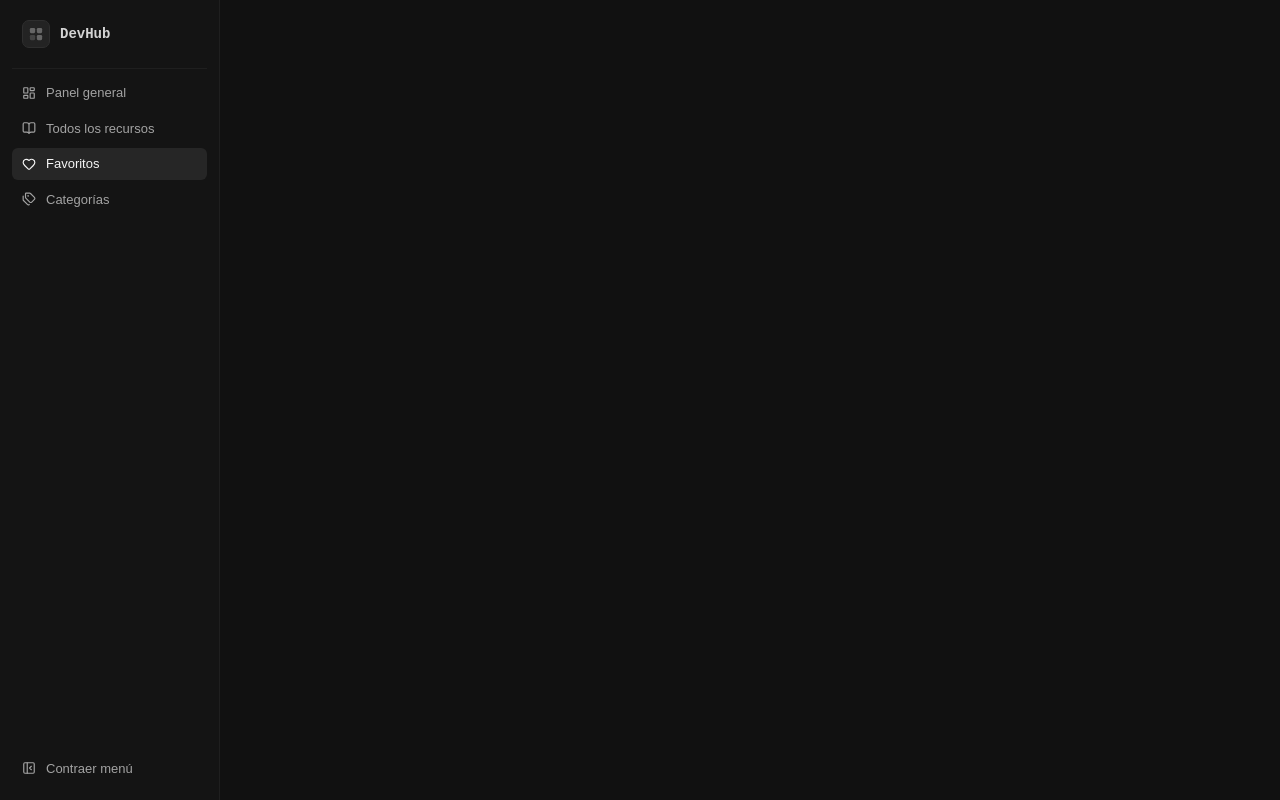
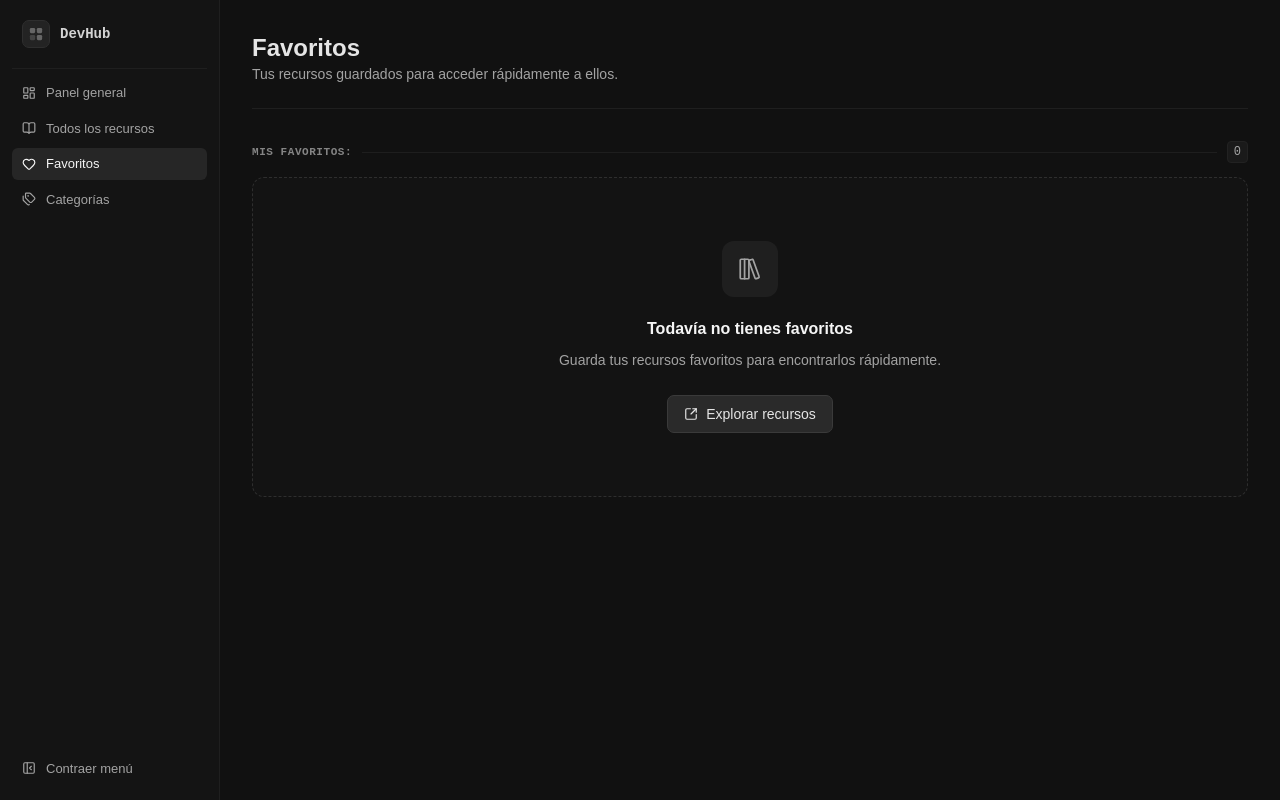
Before and after one commit to juanfeoru/devhub, a React (Vite) app: page /favorites in a window 1280 px wide. Built offline with nearby package versions, Linux system fonts and the light colour scheme.

Commit message:
feat: añadir pagina de favoritos

```diff
--- a/src/App.tsx
+++ b/src/App.tsx
@@ -1,6 +1,7 @@
 import { Route, Routes } from 'react-router';
 import AppLayout from './components/layout/AppLayout';
 import ResourcesPage from './pages/ResourcesPage';
+import FavoritesPage from './pages/FavoritesPage';
 
 function App() {
   return (
@@ -8,7 +9,7 @@ function App() {
       <Route element={<AppLayout />}>
         <Route path='/' />
         <Route path='/resources' element={<ResourcesPage />} />
-        <Route path='/favorites' />
+        <Route path='/favorites' element={<FavoritesPage />} />
         <Route path='/categories' />
       </Route>
     </Routes>
--- a/src/components/ui/EmptyState.tsx
+++ b/src/components/ui/EmptyState.tsx
@@ -1,33 +1,47 @@
-import { LibraryBig, Plus } from 'lucide-react';
+import { LibraryBig, Plus, SquareArrowOutUpRight } from 'lucide-react';
+import { NavLink } from 'react-router';
 
 interface EmptyStateProps {
+  title: string;
+  description: string;
   onAddResource?: () => void;
+  exploreLink?: string;
 }
 
-export default function EmptyState({ onAddResource }: EmptyStateProps) {
+export default function EmptyState({
+  title,
+  description,
+  onAddResource,
+  exploreLink,
+}: EmptyStateProps) {
+  const buttonStyles =
+    'mt-6 inline-flex items-center justify-center gap-2 whitespace-nowrap rounded-[7px] border border-[#3a3a3a] bg-[#2a2a2a] px-4 py-2 text-sm font-medium text-interactive transition-colors hover:border-[#444] hover:bg-[#303030]';
+
   return (
     <div className='flex min-h-80 flex-col items-center justify-center rounded-xl border border-dashed border-border-strong bg-surface/80 px-6 py-12 text-center'>
       <div className='mb-5 flex size-14 items-center justify-center rounded-xl bg-surface-hover'>
         <LibraryBig size={26} className='text-text-muted' strokeWidth={1.6} />
       </div>
 
-      <h3 className='font-semibold text-text-primary'>
-        Todavía no hay recursos
-      </h3>
+      <h3 className='font-semibold text-text-primary'>{title}</h3>
 
       <p className='mt-2 max-w-sm text-sm leading-relaxed text-text-muted'>
-        Tu biblioteca está vacía. Agrega tu primer recurso y empieza a organizar
-        tus herramientas favoritas.
+        {description}
       </p>
 
-      <button
-        type='button'
-        onClick={onAddResource}
-        className='mt-6 inline-flex items-center justify-center whitespace-nowrap gap-2 bg-[#2a2a2a] text-interactive rounded-[7px] border border-[#3a3a3a] py-2 px-4 text-sm font-medium transition-colors hover:bg-[#303030] hover:border-[#444]'
-      >
-        <Plus size={16} />
-        Agregar recurso
-      </button>
+      {onAddResource && (
+        <button type='button' onClick={onAddResource} className={buttonStyles}>
+          <Plus size={16} aria-hidden='true' />
+          Agregar recurso
+        </button>
+      )}
+
+      {exploreLink && (
+        <NavLink to={exploreLink} className={buttonStyles}>
+          <SquareArrowOutUpRight size={14} aria-hidden='true' />
+          Explorar recursos
+        </NavLink>
+      )}
     </div>
   );
 }
--- /dev/null
+++ b/src/pages/FavoritesPage.tsx
@@ -0,0 +1,113 @@
+import { useOutletContext } from 'react-router';
+import { useResources } from '../hooks/useResources';
+import type { Resource } from '../types/resource';
+import { useState } from 'react';
+import { PageHeader } from '../components/layout/Header';
+import EmptyState from '../components/ui/EmptyState';
+import ResourceCard from '../components/resources/ResourceCard';
+import Pagination from '../components/resources/Pagination';
+
+interface OutletContext {
+  handleUpdateResource: (resource: Resource) => void;
+}
+
+export default function FavoritesPage() {
+  const { resources, dispatch } = useResources();
+  const { handleUpdateResource } = useOutletContext<OutletContext>();
+  const [currentPage, setCurrentPage] = useState(1);
+
+  const favoritesResources = resources.filter((resource) => resource.favorite);
+
+  const itemsPerPage = 10;
+
+  const totalPages = Math.ceil(favoritesResources.length / itemsPerPage);
+
+  const safeCurrentPage = Math.min(currentPage, Math.max(totalPages, 1));
+
+  const startIndex = (safeCurrentPage - 1) * itemsPerPage;
+
+  const paginatedResources = favoritesResources.slice(
+    startIndex,
+    startIndex + itemsPerPage,
+  );
+
+  const startItem = (safeCurrentPage - 1) * itemsPerPage + 1;
+
+  const endItem = Math.min(
+    safeCurrentPage * itemsPerPage,
+    favoritesResources.length,
+  );
+
+  const handleDeleteResource = (id: string) => {
+    dispatch({
+      type: 'DELETE_RESOURCE',
+      payload: { id },
+    });
+  };
+
+  const handleUpdateFavorite = (id: string) => {
+    dispatch({
+      type: 'TOGGLE_FAVORITE',
+      payload: { id },
+    });
+  };
+
+  return (
+    <section className='space-y-5'>
+      <PageHeader
+        title='Favoritos'
+        description='Tus recursos guardados para acceder rápidamente a ellos.'
+      />
+
+      <div className='flex items-center gap-2.5 mt-8 mb-3.5'>
+        <span className='font-mono text-[11px] font-semibold text-text-muted/80 tracking-wider uppercase'>
+          Mis favoritos:
+        </span>
+
+        <div className='flex-1 h-px bg-[#1e1e1e]' />
+
+        <span className='font-mono text-text-muted text-xs bg-surface-elevated border border-[#222] rounded-sm py-0.5 px-1.5'>
+          {favoritesResources.length}
+        </span>
+      </div>
+
+      {favoritesResources.length <= 0 ? (
+        <EmptyState
+          title='Todavía no tienes favoritos'
+          description='Guarda tus recursos favoritos para encontrarlos rápidamente.'
+          exploreLink='/resources'
+        />
+      ) : (
+        <div
+          className={
+            'grid gap-4 grid-cols-1 sm:grid-cols-2 lg:grid-cols-3 xl:grid-cols-4'
+          }
+        >
+          {paginatedResources.map((resource) => (
+            <ResourceCard
+              key={resource.id}
+              resource={resource}
+              onToggleFavorite={() => handleUpdateFavorite(resource.id)}
+              onEdit={() => handleUpdateResource(resource)}
+              onDelete={() => handleDeleteResource(resource.id)}
+            />
+          ))}
+        </div>
+      )}
+
+      {totalPages > 0 && (
+        <div className='mt-8 flex flex-col gap-4 border-t border-border pt-5 sm:flex-row sm:items-center sm:justify-between'>
+          <p className='text-sm text-text-muted'>
+            Mostrando {startItem}-{endItem} de {favoritesResources.length}
+          </p>
+
+          <Pagination
+            currentPage={safeCurrentPage}
+            totalPages={totalPages}
+            onPageChange={setCurrentPage}
+          />
+        </div>
+      )}
+    </section>
+  );
+}
--- a/src/pages/ResourcesPage.tsx
+++ b/src/pages/ResourcesPage.tsx
@@ -120,7 +120,11 @@ export default function ResourcesPage() {
       </div>
 
       {sortedResources.length <= 0 ? (
-        <EmptyState />
+        <EmptyState
+          title='Todavía no hay recursos'
+          description='Tu biblioteca está vacía. Agrega tu primer recurso y empieza a organizar tus herramientas favoritas.'
+          onAddResource={onOpen}
+        />
       ) : (
         <div
           className={`grid gap-4 ${
```
